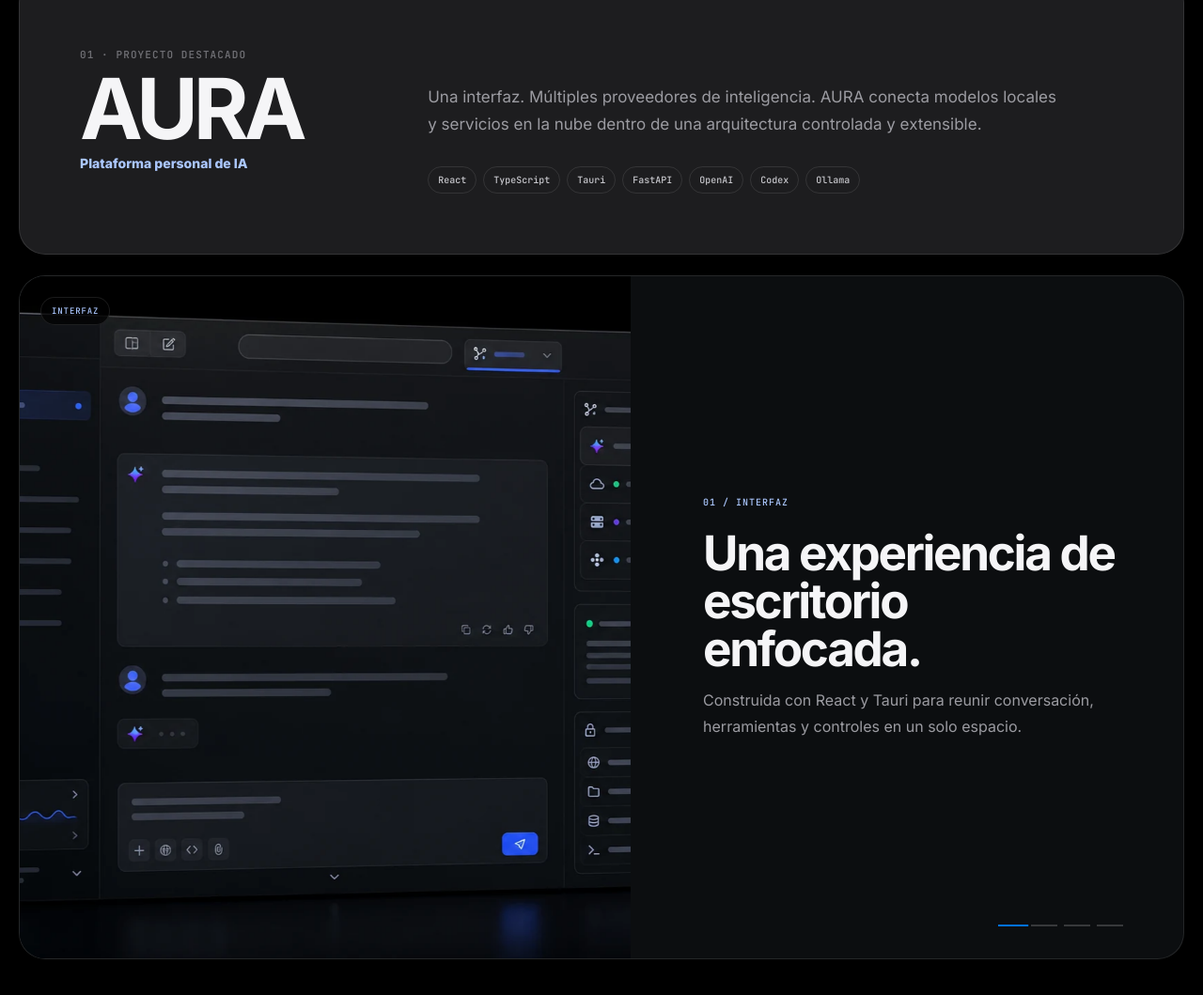
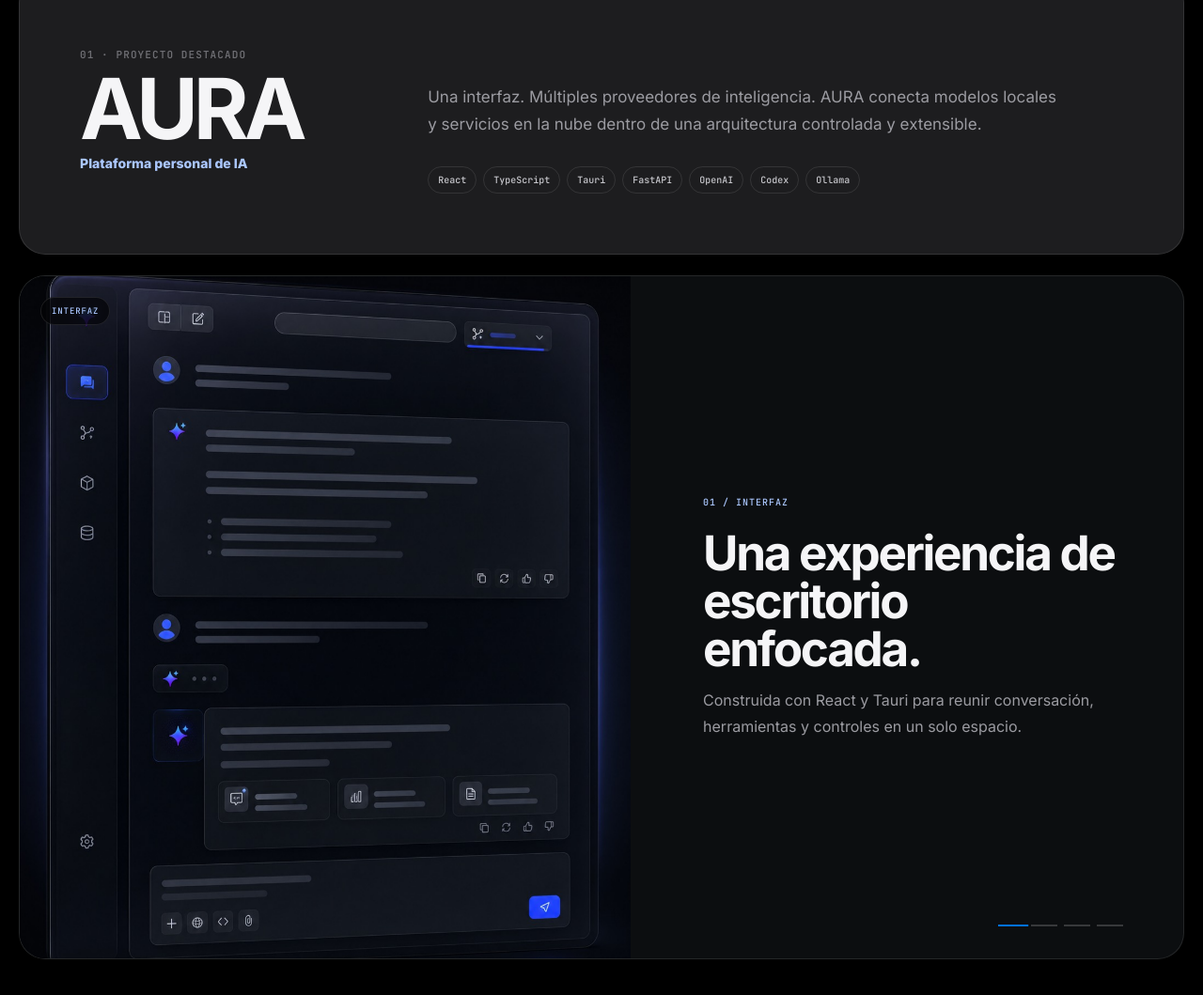
Before and after one commit to IsraAra12/angel-araguz-portfolio, a plain HTML site: page index.html in a window 1280 px wide. Shown: the part 4067-5126 px from the top of the page at 94% size. Drawn offline with Linux system fonts and the light colour scheme; animation ran at ten frames a second.

Commit message:
feat: update AURA carousel imagery

```diff
--- a/index.html
+++ b/index.html
@@ -151,7 +151,8 @@
     .aura-story { position: relative; height: 300svh; margin-top: 22px; }
     .aura-story__sticky { position: sticky; top: var(--nav); height: calc(100svh - var(--nav)); display: grid; grid-template-columns: 1.12fr .88fr; gap: clamp(34px,6vw,82px); align-items: center; overflow: hidden; border: 1px solid var(--line); border-radius: 28px; background: #0c0e10; }
     .aura-story__media { position: relative; height: 100%; min-height: 0; overflow: hidden; background: #050608; }
-    .aura-story__media img { width: 100%; height: 100%; object-fit: cover; object-position: center; transform: scale(1.01); will-change: transform; }
+    .aura-story__media img { position: absolute; inset: 0; width: 100%; height: 100%; object-fit: cover; object-position: center; opacity: 0; transform: scale(1.045); transition: opacity 720ms var(--ease), transform 900ms var(--ease); will-change: opacity, transform; }
+    .aura-story__media img.is-active { opacity: 1; transform: scale(1.01); }
     .aura-story__badge { position: absolute; left: 22px; top: 22px; z-index: 2; padding: 8px 11px; border: 1px solid var(--line); border-radius: 999px; background: rgba(0,0,0,.64); backdrop-filter: blur(16px); color: var(--blue-bright); font-family: "JetBrains Mono", monospace; font-size: 9px; letter-spacing: .1em; text-transform: uppercase; }
     .aura-story__content { position: relative; height: min(330px,50vh); margin-right: clamp(28px,5vw,68px); }
     .aura-state { position: absolute; inset: 0; display: flex; flex-direction: column; justify-content: center; opacity: 0; transform: translateY(18px) scale(.99); pointer-events: none; transition: opacity var(--t-slow) var(--ease), transform var(--t-slow) var(--ease); }
@@ -383,7 +384,13 @@
         </article>
         <div class="aura-story" id="aura-story" aria-label="Historia del proyecto AURA">
           <div class="aura-story__sticky">
-            <figure class="aura-story__media"><span class="aura-story__badge" id="aura-badge">Interfaz</span><img src="assets/images/aura-platform.webp" width="1536" height="1024" alt="Interfaz conceptual de AURA, una plataforma personal de inteligencia artificial" loading="lazy" decoding="async"></figure>
+            <figure class="aura-story__media">
+              <span class="aura-story__badge" id="aura-badge">Interfaz</span>
+              <img class="is-active" src="assets/images/aura-story-01.jpg" width="1122" height="1402" alt="Interfaz conceptual de escritorio de AURA con conversación y controles laterales" loading="lazy" decoding="async">
+              <img src="assets/images/aura-story-02.jpg" width="1122" height="1402" alt="Arquitectura conceptual de AURA conectada con servicios locales y en la nube" loading="lazy" decoding="async">
+              <img src="assets/images/aura-story-03.jpg" width="1122" height="1402" alt="Panel conceptual de AURA con validaciones, métricas y pruebas" loading="lazy" decoding="async">
+              <img src="assets/images/aura-story-04.jpg" width="1122" height="1402" alt="Panel conceptual de AURA con permisos y ejecución controlada" loading="lazy" decoding="async">
+            </figure>
             <div class="aura-story__content">
               <article class="aura-state is-active" data-label="Interfaz"><span class="aura-state__index">01 / INTERFAZ</span><h4>Una experiencia de escritorio enfocada.</h4><p>Construida con React y Tauri para reunir conversación, herramientas y controles en un solo espacio.</p></article>
               <article class="aura-state" data-label="Inteligencia"><span class="aura-state__index">02 / INTELIGENCIA</span><h4>Modelos locales y en la nube.</h4><p>OpenAI, Codex y Ollama funcionan detrás de una capa común de proveedores y rutas configurables.</p></article>
@@ -445,7 +452,7 @@
       const auraStates = [...document.querySelectorAll('.aura-state')];
       const auraDots = [...document.querySelectorAll('.aura-story__dots span')];
       const auraBadge = document.getElementById('aura-badge');
-      const auraImage = auraStory?.querySelector('.aura-story__media img');
+      const auraImages = [...(auraStory?.querySelectorAll('.aura-story__media img') || [])];
       const clamp = (value, min = 0, max = 1) => Math.min(max, Math.max(min, value));
 
       const updateChrome = () => {
@@ -489,8 +496,11 @@
           const activeIndex = Math.min(auraStates.length - 1, Math.floor(auraProgress * auraStates.length));
           auraStates.forEach((state, index) => state.classList.toggle('is-active', index === activeIndex));
           auraDots.forEach((dot, index) => dot.classList.toggle('is-active', index === activeIndex));
+          auraImages.forEach((image, index) => {
+            image.classList.toggle('is-active', index === activeIndex);
+            image.style.transform = index === activeIndex ? `scale(${1.01 + (auraProgress * auraStates.length - activeIndex) * .025})` : '';
+          });
           if (auraBadge) auraBadge.textContent = auraStates[activeIndex].dataset.label || '';
-          if (auraImage) auraImage.style.transform = `scale(${1.01 + auraProgress * .025})`;
         }
       };
 
```
Also changed, not shown: assets/images/aura-story-01.jpg (added), assets/images/aura-story-02.jpg (added), assets/images/aura-story-03.jpg (added), assets/images/aura-story-04.jpg (added).
